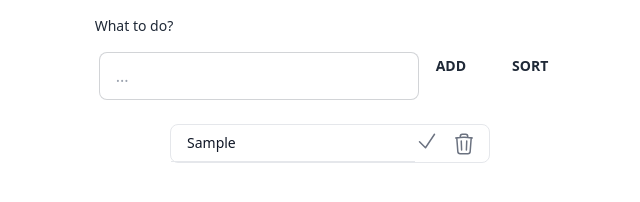
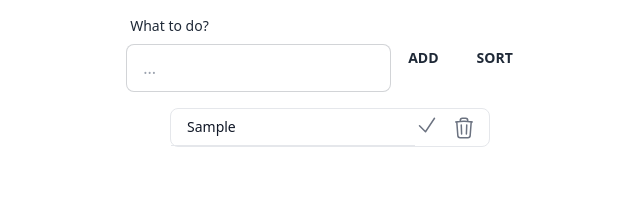
Before and after one commit to Kilowon/tailplayground, a website built with Vite: page index.html in a window 1280 px wide. Both pictures are taken after typing "Sample" into the empty fields and a click on the button "ADD". Shown: the whole page, without its empty margins (310-950 px from the left). Built offline with nearby package versions, Linux system fonts and the light colour scheme.

Commit message:
remove - async load/save - for later imp

```diff
--- a/index.html
+++ b/index.html
@@ -9,7 +9,7 @@
 	<body class="">
 		<div class="block overflow-hidden m-2 min-h-screen" id="app-container">
 			<div class="display: flex items-center justify-center" id="form">
-				<div class="form-control w-full max-w-xs">
+				<div class="form-control">
 					<label class="label">
 						<span class="label-text">What to do?</span>
 						<span class="label-text-alt"></span>
@@ -17,7 +17,7 @@
 					<input
 						type="text"
 						placeholder="..."
-						class="input input-bordered w-full m-2 max-w-xs"
+						class="input input-bordered w-full"
 						id="text-input"
 					/>
 					<label class="label">
@@ -25,9 +25,7 @@
 						<span class="label-text-alt"></span>
 					</label>
 				</div>
-				<button class="btn btn-ghost m-2 my-6" id="enter-btn" type="submit">
-					Add
-				</button>
+				<button class="btn btn-ghost" id="enter-btn" type="submit">Add</button>
 				<div class="dropdown dropdown-end">
 					<label tabindex="0" class="btn btn-ghost m-1">Sort</label>
 					<ul
--- a/main.js
+++ b/main.js
@@ -47,8 +47,8 @@ function createListItems(text) {
 	containerDiv.appendChild(elementLi)
 
 	const completedBtn = document.createElement('div')
-	if (text.value === undefined) {
-		elementLi.innerText = text
+	if (text.value === '' || undefined) {
+		return
 	} else {
 		elementLi.innerText = text.value
 	}
@@ -81,28 +81,3 @@ function createListItems(text) {
 
 	list.appendChild(containerDiv)
 }
-
-async function getRequestedData(request) {
-	const requested = request.map(req => fetch(req))
-	const promise = Promise.all([...requested])
-	const responce = await promise
-	console.log()
-
-	const json = await Promise.allSettled(responce.map(res => res.json()))
-
-	json.map(data => {
-		console.log(data.value)
-		// load data to local storage to be used later
-		localStorage.setItem('data', JSON.stringify(data.value))
-	})
-}
-
-function saveData() {
-	const getLocalData = JSON.parse(localStorage.getItem('data'))
-	const json = JSON.stringify(getLocalData)
-	const blob = new Blob([json], { type: 'application/json' })
-	const upload = URL.createObjectURL(blob)
-	return upload
-}
-
-getRequestedData(['/data.json'])
```
